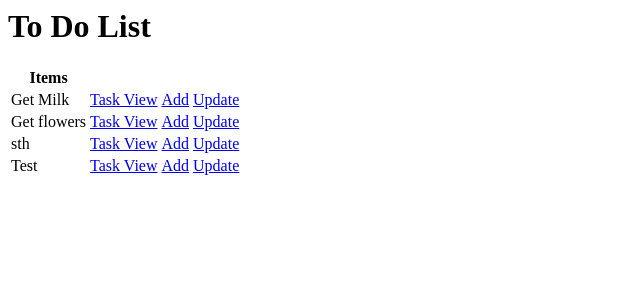
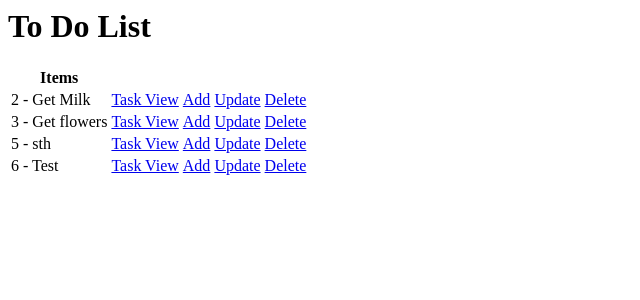
Before and after one commit to sunidhisharma03/Task-Manager, a Django app: page / in a window 1280 px wide. Shown: the top 300 px of the page, without its empty margins (0-640 px from the left). Run offline with Django 5.2, Linux system fonts and the light colour scheme; data comes from the database, SQL or seed files in the repository; both versions use the stored data as it was after the commit.

Commit message:
Delete View Done

```diff
--- /dev/null
+++ b/todolistpro/todo/templates/todo/task_confirm_delete.html
@@ -0,0 +1,6 @@
+<form action = "" method= "post">
+{% csrf_token %}
+<p>Are you sure you wanna delete this item: {{task}}? </p>
+<input type="submit", value="Yes delete">
+</form>
+<a href = "{% url 'task' %}"> Go Back </a>
--- a/todolistpro/todo/templates/todo/task_list.html
+++ b/todolistpro/todo/templates/todo/task_list.html
@@ -7,10 +7,12 @@
     </tr>
     {% for tasks in task %}
     <tr>
-        <td>{{ tasks.title }}</td>
+        <td>{{tasks.id}} -  {{ tasks.title }}</td>
         <td><a href="{% url 'tasks-detail' tasks.id %}">Task View</a></td>
         <td><a href="{% url 'task-create' %}">Add</a></td>
         <td><a href="{% url 'tasks-update' pk=tasks.id %}">Update</a></td>
+        <td><a href="{% url 'tasks-delete' pk=tasks.id %}">Delete</a></td>
+
     </tr>
     {% empty %}
     <tr>
--- a/todolistpro/todo/urls.py
+++ b/todolistpro/todo/urls.py
@@ -1,10 +1,12 @@
 from django.urls import path
-from . views import TaskList, TaskDetail, TaskCreate, TaskUpdate
+from . views import TaskList, TaskDetail, TaskCreate, TaskUpdate, TaskDelete
 
 urlpatterns = [
     path('', TaskList.as_view(), name="task"),
     path('task-create/', TaskCreate.as_view(), name="task-create"),
     path('task/<int:pk>/', TaskDetail.as_view(), name="tasks-detail"),
     path('task-update/<int:pk>/', TaskUpdate.as_view(), name="tasks-update"),
+    path('task-delete/<int:pk>/', TaskDelete.as_view(), name="tasks-delete"),
+
 
 ]
--- a/todolistpro/todo/views.py
+++ b/todolistpro/todo/views.py
@@ -25,3 +25,8 @@ class TaskUpdate(UpdateView):
     model = Task
     fields= "__all__"
     success_url = reverse_lazy('task')
+
+class TaskDelete(DeleteView):
+    model = Task
+    context_object_name='task'
+    success_url = reverse_lazy('task')
```
Also changed, not shown: todolistpro/db.sqlite3.
